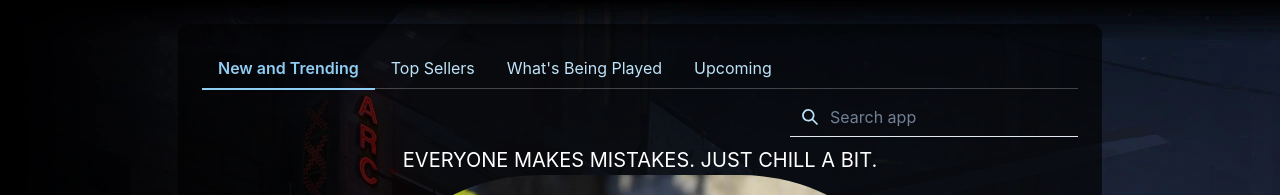
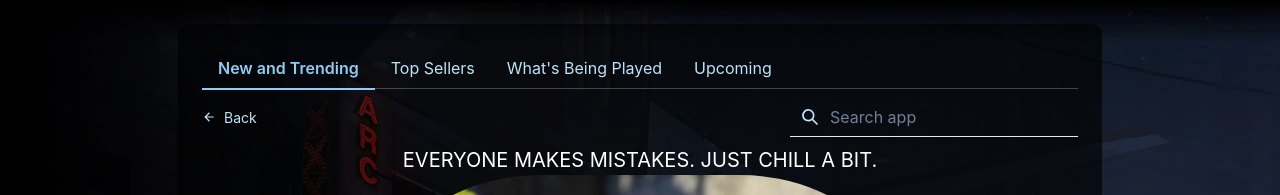
Before and after one commit to borsukkkate/steam-dupe, a React (Vite) app: page /apps/category/new in a window 1280 px wide. Shown: the top 195 px of the page. Built offline with nearby package versions, Linux system fonts and the light colour scheme; no server answers.

Commit message:
Changed navigation button implementation

```diff
--- /dev/null
+++ b/src/components/common/NavigationButton/NavigationButton.tsx
@@ -0,0 +1,34 @@
+import React from 'react';
+import { useNavigate } from 'react-router-dom';
+import { ArrowBackIcon, ArrowRightIcon } from '@chakra-ui/icons';
+import { Button } from '@chakra-ui/react';
+
+import { Direction } from '@/shared/constants';
+
+type Props = {
+  direction: Direction;
+};
+
+const NavigationButton: React.FC<Props> = ({ direction }) => {
+  const navigate = useNavigate();
+  const shouldNavigateBack = direction === Direction.BACK;
+
+  const goTo = (shouldNavigateBack: boolean) => {
+    shouldNavigateBack ? navigate(-1) : navigate(+1);
+  };
+
+  return (
+    <Button
+      size='sm'
+      variant='link'
+      leftIcon={shouldNavigateBack ? <ArrowBackIcon /> : <ArrowRightIcon />}
+      color={'blue.100'}
+      fontWeight={400}
+      onClick={() => goTo(shouldNavigateBack)}
+    >
+      {shouldNavigateBack ? 'Back' : 'Forward'}
+    </Button>
+  );
+};
+
+export default NavigationButton;
--- a/src/components/common/Slider/Slider.tsx
+++ b/src/components/common/Slider/Slider.tsx
@@ -1,6 +1,8 @@
 import { useEffect } from 'react';
+import { Flex, Image } from '@chakra-ui/react';
+
 import { ArrowBackIcon, ArrowForwardIcon } from '@chakra-ui/icons';
-import { Flex, Image } from '@chakra-ui/react';
+import { Direction } from '@/shared/constants';
 
 type Props = {
   slides: { id: string | number; src: string }[];
@@ -8,11 +10,6 @@ type Props = {
   onSlideSelect: (id: string | number) => void;
   withControls?: boolean;
 };
-
-enum Direction {
-  FORWARD = 'forward',
-  BACK = 'back',
-}
 
 const Slider: React.FC<Props> = ({
   slides,
--- a/src/shared/constants.tsx
+++ b/src/shared/constants.tsx
@@ -58,3 +58,8 @@ export enum MediaType {
   Video = 'video',
   Picture = 'picture',
 }
+
+export enum Direction {
+  FORWARD = 'forward',
+  BACK = 'back',
+}
--- a/src/views/AppPanel/AppPanel.tsx
+++ b/src/views/AppPanel/AppPanel.tsx
@@ -21,6 +21,8 @@ import MediaGallery from '@/components/common/MediaGallery/MediaGallery';
 import useApp from './hooks/useApp';
 import { useSlides } from './hooks/useSlides';
 import gridLayout from './layout';
+import NavigationButton from '@/components/common/NavigationButton/NavigationButton';
+import { Direction } from '@/shared/constants';
 
 const AppPanel: React.FC = () => {
   useEffect(() => {
@@ -41,12 +43,7 @@ const AppPanel: React.FC = () => {
           {app && (
             <>
               <GridItem area={'header'}>
-                <LinkButton
-                  path={`../apps/category/${activeCategory}`}
-                  title='Back'
-                  disabled={!activeCategory}
-                  icon={<ArrowBackIcon />}
-                />
+                <NavigationButton direction={Direction.BACK} />
                 <Text
                   fontSize={['xl', 'xl', '2xl', '3xl', '4xl']}
                   fontWeight={600}
--- a/src/views/AppsTabPanel/AppsTabPanel.tsx
+++ b/src/views/AppsTabPanel/AppsTabPanel.tsx
@@ -4,12 +4,13 @@ import { useDispatch, useSelector } from 'react-redux';
 import { Tabs, Flex } from '@chakra-ui/react';
 
 import { setActiveCategory, setSearchString } from '@/redux/reducers/appsSlice';
-import { AppCategories } from '@/shared/constants';
+import { AppCategories, Direction } from '@/shared/constants';
 import { RootState } from '@/redux/store/store';
 import SearchApps from '@/components/SearchApps/SearchApps';
 import AppsList from '@/views/AppsTabPanel/AppsList/AppsList';
 
 import NavigationMenu from './NavigationMenu/NavigationMenu';
+import NavigationButton from '@/components/common/NavigationButton/NavigationButton';
 
 export interface ITab {
   tabName: string;
@@ -52,7 +53,8 @@ const AppsTabPanel: React.FC<Props> = ({ appTabs }) => {
     >
       <>
         <NavigationMenu appTabs={appTabs} />
-        <Flex justifyContent={'flex-end'}>
+        <Flex justifyContent={'space-between'}>
+          <NavigationButton direction={Direction.BACK} />
           <SearchApps />
         </Flex>
         {activeCategory && (
```
